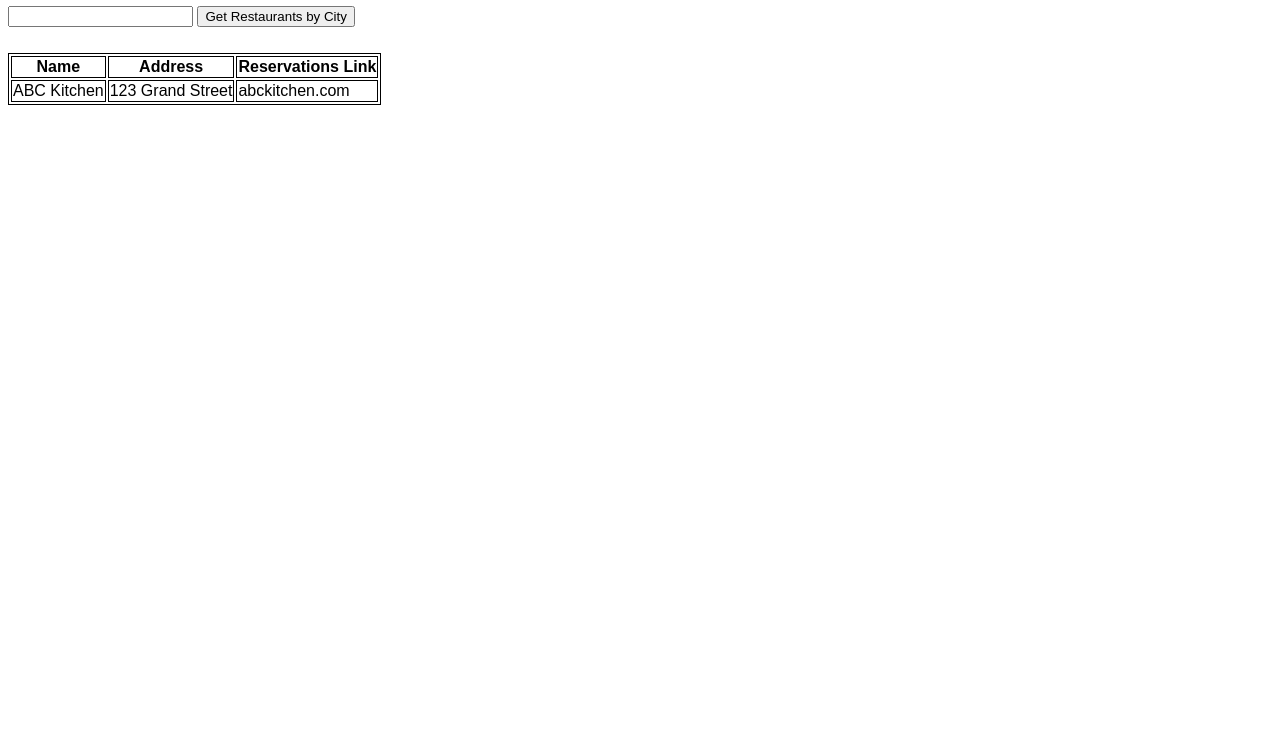
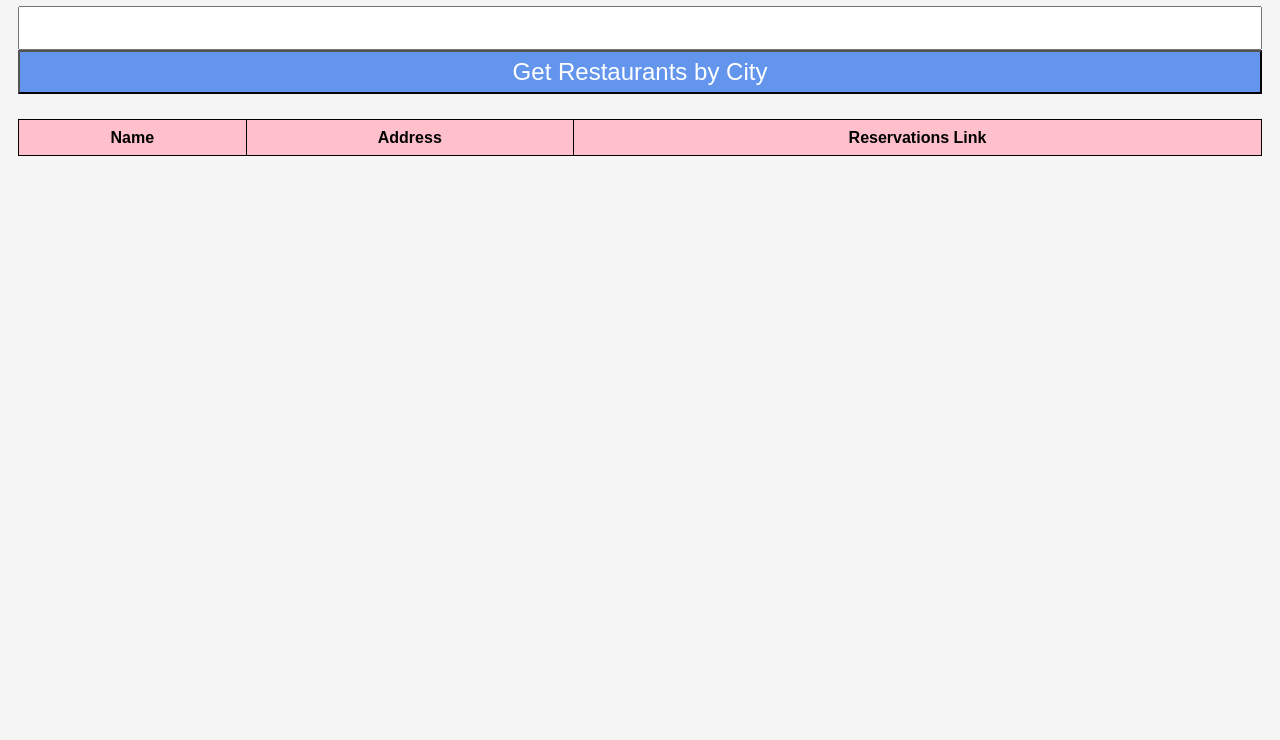
Before and after one commit to jiheh/intern-intro-project, a plain HTML site: page index.html in a window 1280 px wide. Shown: the part 60-800 px from the top of the page. Drawn offline with Linux system fonts and the light colour scheme.

Commit message:
added solution without bonus

```diff
--- a/index.html
+++ b/index.html
@@ -27,8 +27,65 @@ Follow the comments STEP by STEP for guidance; good luck!
     (This part is up to you and has no "right" answer).
     */
 
-    * {
+    body {
       font-family: arial;
+      padding: 0 10px;
+      background-color: whitesmoke;
+    }
+
+    h1 {
+      text-align: center;
+    }
+
+    #city {
+      width: 100%;
+      padding: 6px 20px;
+      font-size: 24px;
+      text-align: center;
+    }
+
+    button {
+      width: 100%;
+      padding: 6px;
+      background-color: cornflowerblue;
+      color: white;
+      font-size: 24px;
+      font-weight: lighter;
+    }
+
+    table {
+      width: 100%;
+    }
+
+    table,
+    th,
+    td {
+      border: 1px solid black;
+      border-collapse: collapse;
+    }
+
+    thead {
+      background-color: pink;
+    }
+
+    th {
+      height: 36px;
+    }
+
+    tbody {
+      background-color: white;
+    }
+
+    tbody tr:hover {
+      background-color: lightgray;
+    }
+
+    td {
+      padding: 10px;
+    }
+
+    td:nth-child(3) {
+      text-align: center;
     }
 
     table,
@@ -48,7 +105,7 @@ Follow the comments STEP by STEP for guidance; good luck!
     STEP 1: Update button so that when you click on it, it calls the function `getRestaurants`
     below. Hint: https://www.w3schools.com/jsref/event_onclick.asp
     -->
-    <button>Get Restaurants by City</button>
+    <button onClick='getRestaurants()'>Get Restaurants by City</button>
   </div>
 
   <table>
@@ -65,11 +122,6 @@ Follow the comments STEP by STEP for guidance; good luck!
       STEP 5: Now that you are displaying real restaurant information, you can get rid of this
       hardcoded row! Delete everything inside the `<tr>` tag.
       -->
-      <tr>
-        <td>ABC Kitchen</td>
-        <td>123 Grand Street</td>
-        <td>abckitchen.com</td>
-      </tr>
     </tbody>
   </table>
 
@@ -99,20 +151,33 @@ Follow the comments STEP by STEP for guidance; good luck!
           // The next step is to grab the list of restaurants from the JavaScript object and to
           // call the function `displayRestaurants` with it as an argument.
           // Hint: https://www.w3schools.com/js/js_objects.asp
+          displayRestaurants(response.restaurants);
         }
       };
 
       // STEP 3: Right now the button will get restaurants in New York, but we want the user to be
       // able to specify which city he/she wants a list of restaurants for. Update the variable `city`
       // to be whatever is entered into the input box. Hint: https://www.w3schools.com/jsref/prop_text_value.asp
-      let city = 'New York';
+      let city = document.getElementById('city').value;
       let url = 'http://opentable.herokuapp.com/api/restaurants?per_page=100&city=' + city;
       xhttp.open('GET', url, true);
       xhttp.send();
+
+      // BONUS 1:
+      // let cityInput = document.getElementById('city');
+      // let city = cityInput.value;
+      //
+      // let url = 'http://opentable.herokuapp.com/api/restaurants?per_page=100&city=' + city;
+      // xhttp.open('GET', url, true);
+      // xhttp.send();
+      // cityInput.value = '';
     }
 
     function displayRestaurants(restaurants) {
       table = document.getElementById('restaurant-list');
+
+      // BONUS 2:
+      // while (table.firstChild) table.removeChild(table.firstChild)
 
       restaurants.forEach(function(restaurant) {
         // STEP 4: Here, we are going through a loop of all the restaurants and creating a row for
@@ -125,6 +190,14 @@ Follow the comments STEP by STEP for guidance; good luck!
         // on a restaurant object in the console.
         let name = createCell(restaurant.name);
         row.appendChild(name);
+
+        let address = createCell(restaurant.address);
+        row.appendChild(address);
+
+        let url = createCell(restaurant.reserve_url);
+        // BONUS 3:
+        // let url = createLinkCell(restaurant.reserve_url, 'Reservations');
+        row.appendChild(url);
 
         table.appendChild(row);
       })
@@ -145,31 +218,22 @@ Follow the comments STEP by STEP for guidance; good luck!
       cell.appendChild(cellText);
       return cell;
     }
+
+    // BONUS 3:
+    // function createLinkCell(url, text) {
+    //   let cell = document.createElement('td');
+    //   let link = document.createElement('a');
+    //   let linkText = document.createTextNode(text);
+    //   link.href = url;
+    //   link.target = '_blank';
+    //   link.appendChild(linkText);
+    //   cell.appendChild(link);
+    //   return cell;
+    // }
+
+    // BONUS 4:
+    // document.getElementById('city').focus()
   </script>
 </body>
 
-<!--
-BONUS PROBLEMS:
-
-BONUS 1:
-Find a way to clear out the city name in the input box after you submit so you can easily get
-restaurants for a new city.
-HINT: https://www.w3schools.com/jsref/prop_text_value.asp, and think about the ORDER of the functions
-
-BONUS 2:
-Find a way to clear out the existing list of restaurants when you submit a city so that you only
-view the new list of restaurants (think loops).
-HINT: https://www.w3schools.com/jsref/prop_node_firstchild.asp
-HINT: https://www.w3schools.com/jsref/met_node_removechild.asp
-
-BONUS 3:
-Instead of displaying the text for the URL in the restaurants list, display a hyperlink that will
-take you to the URL.
-HINT: https://www.w3schools.com/tags/tag_a.asp
-
-BONUS 4:
-When you load the page, change the focus to be on the input box so you can type a city name right away.
-HINT: https://www.w3schools.com/jsref/met_html_focus.asp
--->
-
 </html>
```
